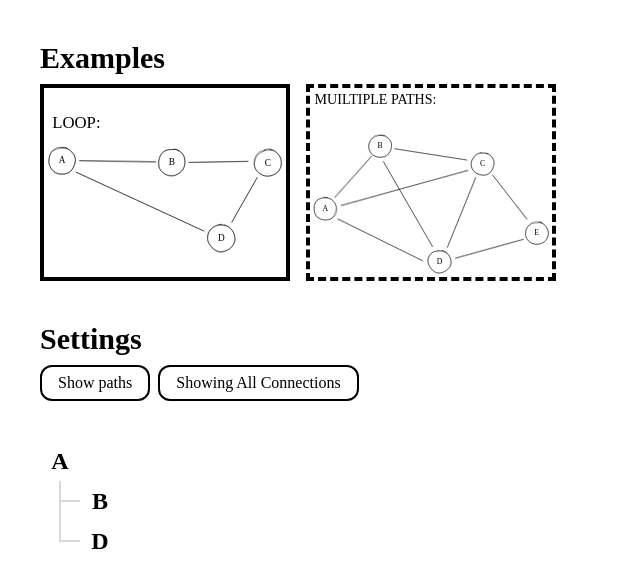
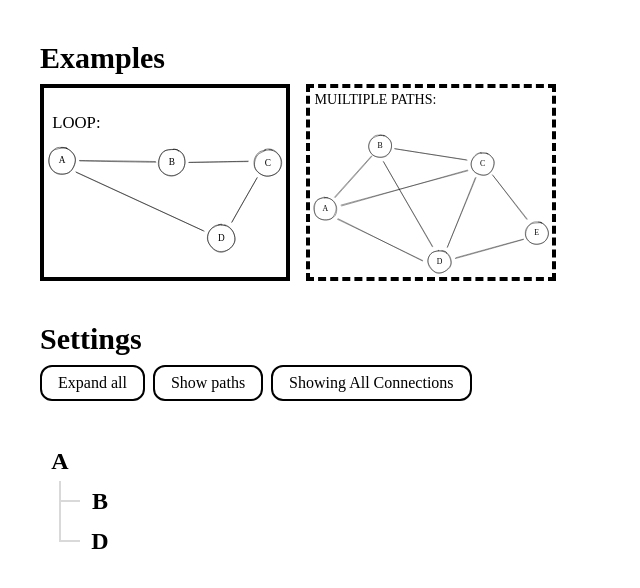
Before and after one commit to sum93/graph-view, a React (Vite) app: page / in a window 1280 px wide. Shown: the top 588 px of the page, without its empty margins (0-640 px from the left). Built offline with nearby package versions, Linux system fonts and the light colour scheme.

Commit message:
expand/condense all

```diff
--- a/src/App.tsx
+++ b/src/App.tsx
@@ -19,6 +19,7 @@ const childrenStrategyLabel = {
 const settingsDefaults = {
   graph,
   childrenStrategy: ChildrenStrategy.ALL_CONNECTIONS,
+  isAllOpen: false,
   showPath: false,
 };
 
@@ -31,6 +32,14 @@ function App() {
     setExampleIndex(index);
   };
 
+  const [isAllOpen, setAllOpen] = useState(settingsDefaults.isAllOpen);
+  const toggleOpenAll = () => setAllOpen((prevOpenAll) => !prevOpenAll);
+  const toggleOpenAllLabel = isAllOpen ? "Condense all" : "Expand all";
+
+  const [showPath, setShowPath] = useState(settingsDefaults.showPath);
+  const toggleShowPath = () => setShowPath((prevShowPath) => !prevShowPath);
+  const toggleShowPathLabel = showPath ? "Hide paths" : "Show paths";
+
   const [childrenStrategy, setChildrenStrategy] = useState(
     settingsDefaults.childrenStrategy
   );
@@ -42,10 +51,6 @@ function App() {
       return nextChildrenStrategy;
     });
   };
-
-  const [showPath, setShowPath] = useState(settingsDefaults.showPath);
-  const toggleShowPath = () => setShowPath((prevShowPath) => !prevShowPath);
-  const toggleShowPathLabel = showPath ? "Hide paths" : "Show paths";
 
   return (
     <div className="m-10">
@@ -72,12 +77,23 @@ function App() {
           <button
             className={clsx(
               "px-4 py-2 rounded-xl border-2 border-black",
+              isAllOpen && "bg-black text-white"
+            )}
+            onClick={toggleOpenAll}
+          >
+            {toggleOpenAllLabel}
+          </button>
+
+          <button
+            className={clsx(
+              "px-4 py-2 rounded-xl border-2 border-black",
               showPath && "bg-black text-white"
             )}
             onClick={toggleShowPath}
           >
             {toggleShowPathLabel}
           </button>
+
           <button
             className={clsx("px-4 py-2 rounded-xl border-2 border-black")}
             onClick={toggleChildrenStrategy}
@@ -87,7 +103,9 @@ function App() {
         </div>
       </div>
 
-      <SettingsContext.Provider value={{ graph, childrenStrategy, showPath }}>
+      <SettingsContext.Provider
+        value={{ graph, childrenStrategy, isAllOpen, showPath }}
+      >
         <div className="flex flex-col">
           <Node vertex="a" shouldOpen />
         </div>
--- a/src/Node.tsx
+++ b/src/Node.tsx
@@ -1,5 +1,5 @@
 import clsx from "clsx";
-import { Fragment, useContext, useState } from "react";
+import { Fragment, useContext, useEffect, useState } from "react";
 
 import { SettingsContext } from "./App";
 
@@ -19,8 +19,18 @@ interface NodeProps {
 }
 
 function Node({ vertex, path = [], shouldOpen = false }: NodeProps) {
-  const { graph, showPath } = useContext(SettingsContext);
+  const { graph, isAllOpen, showPath } = useContext(SettingsContext);
   const [isOpen, setOpen] = useState(shouldOpen);
+
+  useEffect(() => {
+    if (
+      !path.includes(vertex) &&
+      graph.getNodeChildren(vertex, path).length !== 0 &&
+      !shouldOpen
+    ) {
+      setOpen(isAllOpen);
+    }
+  }, [isAllOpen]);
 
   const toggleVertex = () => setOpen((prevOpen) => !prevOpen);
 
```
